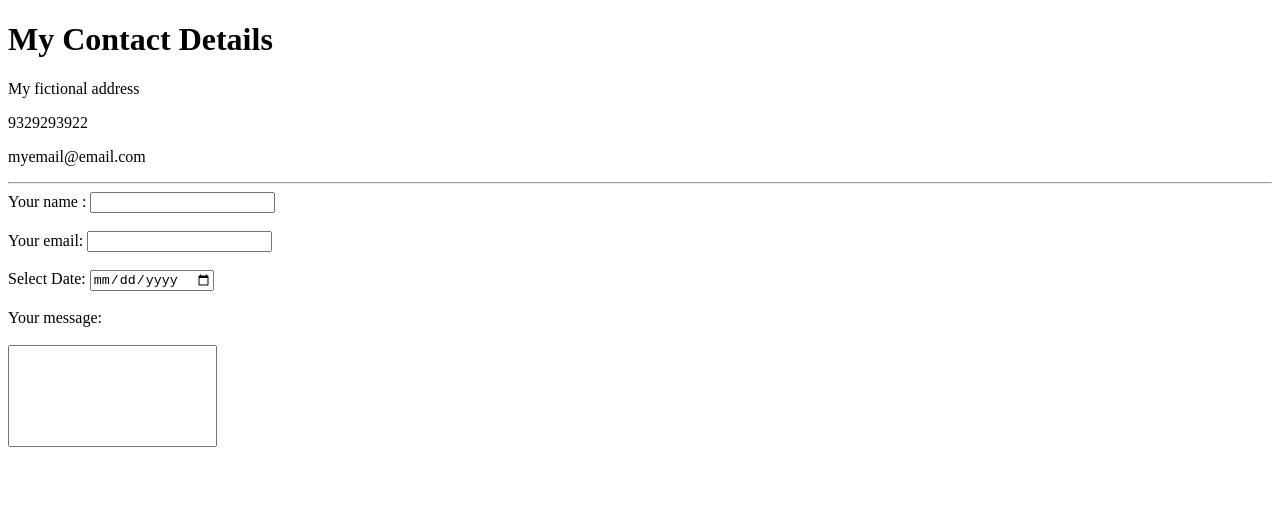
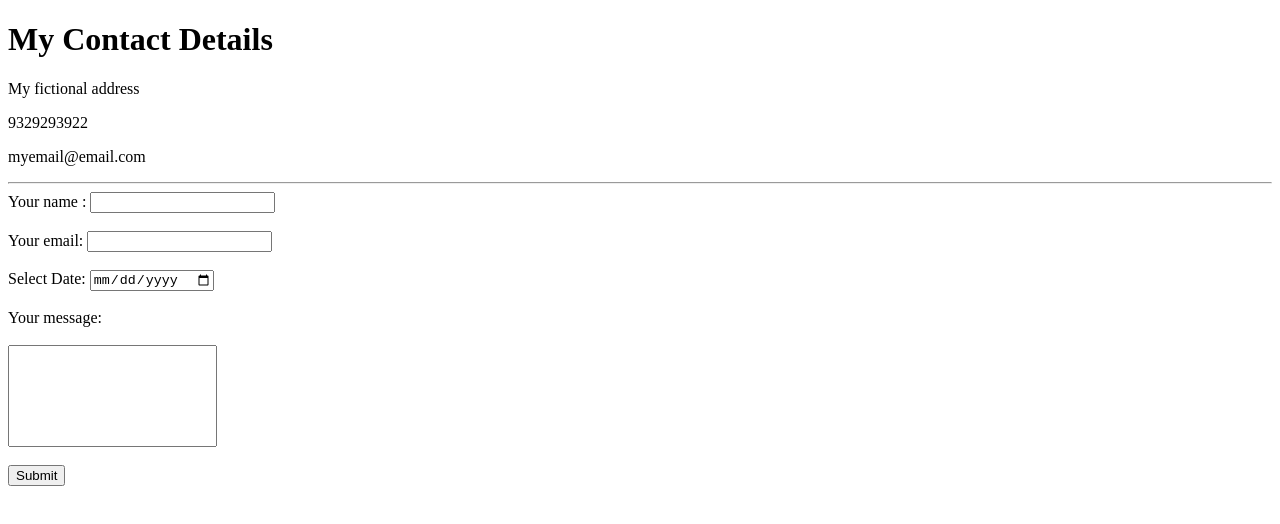
Before and after one commit to Avinashsivakumar/cv, a plain HTML site: page contactme.html in a window 1280 px wide. Drawn offline with Linux system fonts and the light colour scheme.

Commit message:
Update contactme.html

```diff
--- a/contactme.html
+++ b/contactme.html
@@ -29,6 +29,9 @@
         <br>
         <br>
         <input type="textarea" name="textarea" id="" rows="10" cols="30" style="width: 201px;height: 96px;" >
+        <br>
+        <br>
+        <input type="submit">
     </form>
 </body>
 </html>
```
